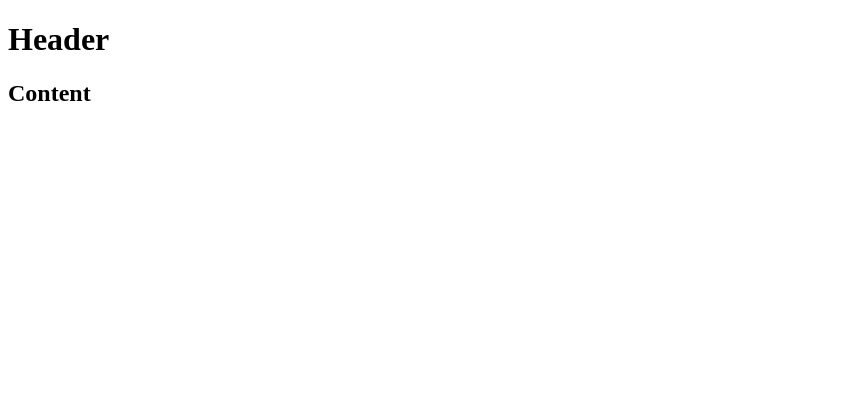
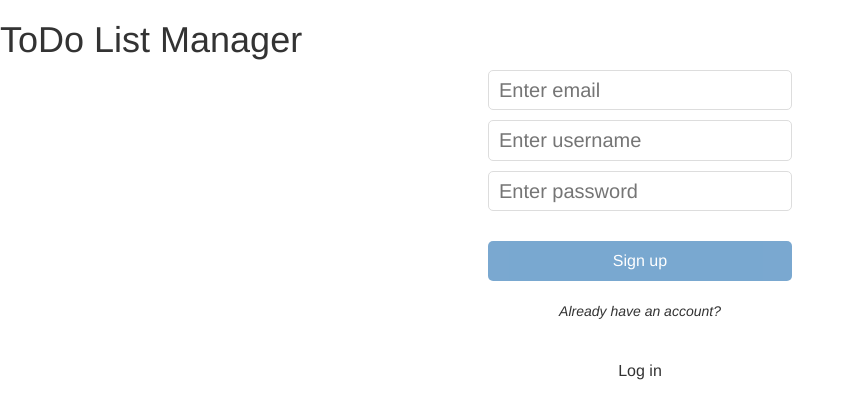
Before and after one commit to ahmeturun/huawei-challange-ui, a React app: page / in a window 1280 px wide. Shown: the top 418 px of the page, without its empty margins (0-855 px from the left). Built offline with nearby package versions, Linux system fonts and the light colour scheme.

Commit message:
login/signup page created.

```diff
--- a/App.js
+++ b/App.js
@@ -1,12 +1,17 @@
 import React, { Component } from 'react';
+import SignUpForm from './src/components/SignUpForm.js';
+import './src/components/SignUpForm.css';
+import 'bootstrap/dist/css/bootstrap.css';
+
 class App extends Component{
    render(){
       return(
          <div>
-            <h1>Header</h1>
-            <h2>Content</h2>
+            <h1>ToDo List Manager</h1>
+            <SignUpForm></SignUpForm>
          </div>
       );
    }
 }
+
 export default App;
--- /dev/null
+++ b/src/components/SignUpForm.css
@@ -0,0 +1,63 @@
+* {
+    box-sizing: border-box;
+  }
+
+
+
+  body {
+    padding-top: 0;
+    font-family: Helvetica Neue, Helvetica;
+    background: azure;
+  }
+
+  h3 {
+    font-size: 18px;
+    margin-top: 20px;
+    margin-bottom: 5px;
+  }
+
+  form.signUpForm {
+    padding: 0 40px;
+    margin: auto;
+    width: 30%;
+  }
+
+  form.signUpForm input {
+    display: block;
+    width: 100%;
+    font-size: 20px;
+    padding: 5px 10px;
+    margin: 10px 0;
+    border-radius: 5px;
+    border: 1px solid #ddd;
+  }
+
+  form.signUpForm input.error {
+    border-color: red;
+  }
+
+  form.signUpForm span.error {
+    color: red;
+  }
+
+  .hidden {
+    display: none;
+  }
+
+  form.signUpForm button {
+    display: block;
+    width: 100%;
+    appearance: none;
+    border-radius: 5px;
+    border: none;
+    font-size: 16px;
+    height: 40px;
+    margin-top: 30px;
+  }
+
+  .inputItem {
+    display: block;
+    width: 100%;
+    appearance: none;
+    text-align: center;
+  }
--- /dev/null
+++ b/src/components/SignUpForm.js
@@ -0,0 +1,177 @@
+import React, { Component } from 'react';
+
+import {Button, Modal, Form, FormGroup , FormControl, ControlLabel} from 'react-bootstrap';
+import {FieldGroup} from 'react-bootstrap';
+
+function validate(email, username, password) {
+    // true means invalid, so our conditions got reversed
+    return {
+      email: email.length === 0, //true if email is empty
+      username: username.length === 0, //true if username is empty
+      password: password.length === 0, //true if password is empty
+    };
+}
+
+export default class SignUpForm extends React.Component {
+  constructor() {
+    super();
+    this.state = {
+      email: '',
+      username: '',
+      password: '',
+
+      touched: {
+        email: false,
+        username: false,
+        password: false,
+      },
+      show: false,
+      value: ''
+    };
+    this.handleChange = this.handleChange.bind(this);
+  }
+
+  handleEmailChange = (evt) => {
+    this.setState({ email: evt.target.value });
+  }
+
+  handleUsernameChange = (evt) => {
+    this.setState({ username: evt.target.value });
+  }
+
+  handlePasswordChange = (evt) => {
+    this.setState({ password: evt.target.value });
+  }
+
+  handleBlur = (field) => (evt) => {
+    this.setState({
+      touched: { ...this.state.touched, [field]: true },
+    });
+  }
+
+  handleSubmit = (evt) => {
+    if (!this.canBeSubmitted()) {
+      evt.preventDefault();
+      return;
+    }
+    const { email, username, password } = this.state;
+    alert(`Signed up with email: ${email} password: ${password}`);
+  }
+
+  canBeSubmitted() {
+    const errors = validate(this.state.email, this.state.username, this.state.password);
+    const isDisabled = Object.keys(errors).some(x => errors[x]);
+    return !isDisabled;
+  }
+
+  logInClick = (evt) => {
+    evt.preventDefault();
+    console.log("assss");
+  }
+
+  handleClose = () => {
+    this.setState({ show: false });
+  }
+
+  handleShow = () => {
+    this.setState({ show: true });
+  }
+
+  getValidationState() {
+    const length = this.state.value.length;
+    if (length > 10) return 'success';
+    else if (length > 5) return 'warning';
+    else if (length > 0) return 'error';
+    return null;
+  }
+
+  handleChange(e) {
+    this.setState({ value: e.target.value });
+  }
+
+  render() {
+    const errors = validate(this.state.email, this.state.username, this.state.password);
+    const isDisabled = Object.keys(errors).some(x => errors[x]);
+
+    const shouldMarkError = (field) => {
+      const hasError = errors[field];
+      const shouldShow = this.state.touched[field];
+
+      return hasError ? shouldShow : false;
+    };
+
+    return (
+      <form className="signUpForm" onSubmit={this.handleSubmit}>
+        <input
+          className={shouldMarkError('email') ? "error" : ""}
+          type="text"
+          placeholder="Enter email"
+          value={this.state.email}
+          onChange={this.handleEmailChange}
+          onBlur={this.handleBlur('email')}
+        />
+        <span className={shouldMarkError('email') ? "error" : "hidden"}
+        >invalid email</span>
+
+          <input
+          className={shouldMarkError('username') ? "error" : ""}
+          type="text"
+          placeholder="Enter username"
+          value={this.state.username}
+          onChange={this.handleUsernameChange}
+          onBlur={this.handleBlur('username')}
+        />
+        <span className={shouldMarkError('username') ? "error" : "hidden"}
+        >invalid username</span>
+
+
+        <input
+          className={shouldMarkError('password') ? "error" : ""}
+          type="password"
+          placeholder="Enter password"
+          value={this.state.password}
+          onChange={this.handlePasswordChange}
+          onBlur={this.handleBlur('password')}
+        />
+        <span className={shouldMarkError('password') ? "error" : "hidden"}
+        >invalid password</span>
+
+        <Button bsStyle="primary" disabled={isDisabled}>Sign up</Button>
+        <br />
+        <span><i className="inputItem">Already have an account?</i></span>
+        <Button variant="primary" onClick={this.handleShow}>Log in</Button>
+        <Modal bsSize="small" show={this.state.show} style={{opacity:1}} onHide={this.handleClose}>
+          <Modal.Header>
+            <Modal.Title>Login</Modal.Title>
+          </Modal.Header>
+          <Modal.Body>
+            <form>
+              <FormGroup
+                controlId="formBasicText"
+                validationState={this.getValidationState()}>
+                <ControlLabel>User Name</ControlLabel>
+                <FormControl
+                  type="text"
+                  value={this.state.value}
+                  placeholder="user name"
+                  onChange={this.handleChange}/>
+                <FormControl.Feedback />
+                <br />
+                <ControlLabel>Password</ControlLabel>
+                <FormControl
+                  type="text"
+                  value={this.state.value}
+                  placeholder="password"
+                  onChange={this.handleChange}/>
+                <FormControl.Feedback />
+              </FormGroup>
+              <div className="loginSubmit">
+                <Button type="submit" bsStyle="primary" block>Log in</Button>
+              </div>
+            </form>
+          </Modal.Body>
+        </Modal>
+      </form>
+    )
+  }
+}
--- a/webpack.config.js
+++ b/webpack.config.js
@@ -16,11 +16,25 @@ module.exports = {
          {
             test: /\.jsx?$/,
             exclude: /node_modules/,
-            loader: 'babel-loader',
-            query: {
-               presets: ['es2015', 'react']
-            }
-         }
+            loader: 'babel-loader'
+         },
+         {
+            test: /\.css$/i,
+            use: ['style-loader', 'css-loader'],
+         },
+         {
+            test: /\.(png|woff|woff2|eot|ttf|svg)$/,
+            loader: 'url-loader?limit=100000'
+         },
+         {
+            test: /\.(png|jpe?g|gif)$/,
+            use: [
+              {
+                loader: 'file-loader',
+                options: {},
+              },
+            ],
+         },
       ]
    },
    plugins:[
```
Also changed, not shown: package.json (+12 -1 lines), routes.js (added, +22 -0 lines), .babelrc, 1 other file (tests, documents, lock files or other folders).
